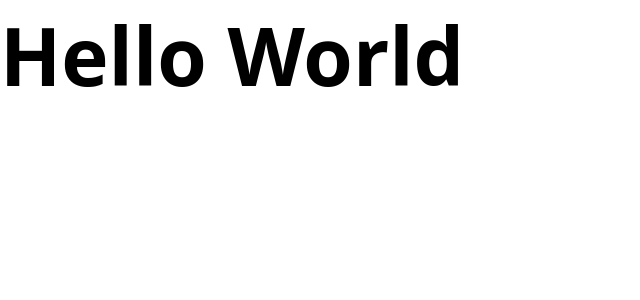
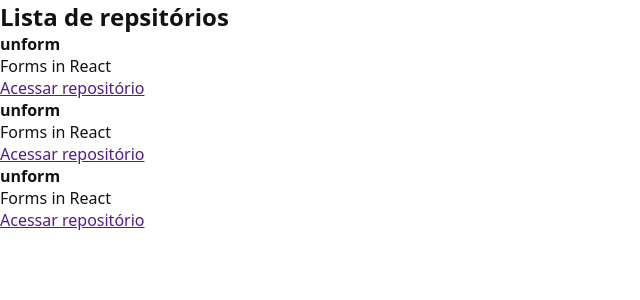
Before and after one commit to bulnes/github-explorer, a React app: page / in a window 1280 px wide. Shown: the top 300 px of the page, without its empty margins (0-640 px from the left). Built offline with nearby package versions, Linux system fonts and the light colour scheme.

Commit message:
feat: creating first react component

```diff
--- a/src/App.jsx
+++ b/src/App.jsx
@@ -1,5 +1,6 @@
+import Repositorylist from './components/RepositoryList'
 import './styles/globals.scss'
 
 export function App() {
-  return <h1>Hello World</h1>
+  return <Repositorylist />
 }
--- /dev/null
+++ b/src/components/RepositoryList.jsx
@@ -0,0 +1,36 @@
+export default function Repositorylist() {
+  return (
+    <section className="repository-list">
+      <h1>Lista de repsitórios</h1>
+
+      <ul>
+        <li>
+          <strong>unform</strong>
+          <p>Forms in React</p>
+
+          <a href="">
+            Acessar repositório
+          </a>
+        </li>
+
+        <li>
+          <strong>unform</strong>
+          <p>Forms in React</p>
+
+          <a href="">
+            Acessar repositório
+          </a>
+        </li>
+
+        <li>
+          <strong>unform</strong>
+          <p>Forms in React</p>
+
+          <a href="">
+            Acessar repositório
+          </a>
+        </li>
+      </ul>
+    </section>
+  )
+}
--- a/src/styles/globals.scss
+++ b/src/styles/globals.scss
@@ -6,8 +6,5 @@
 
 body {
   font-family: system-ui, -apple-system, BlinkMacSystemFont, 'Segoe UI', Roboto, Oxygen, Ubuntu, Cantarell, 'Open Sans', 'Helvetica Neue', sans-serif;
-
-  h1 {
-    font-size: 80px;
-  }
+  color: #121214;
 }
```
Also changed, not shown: 1 other file (tests, documents, lock files or other folders).
